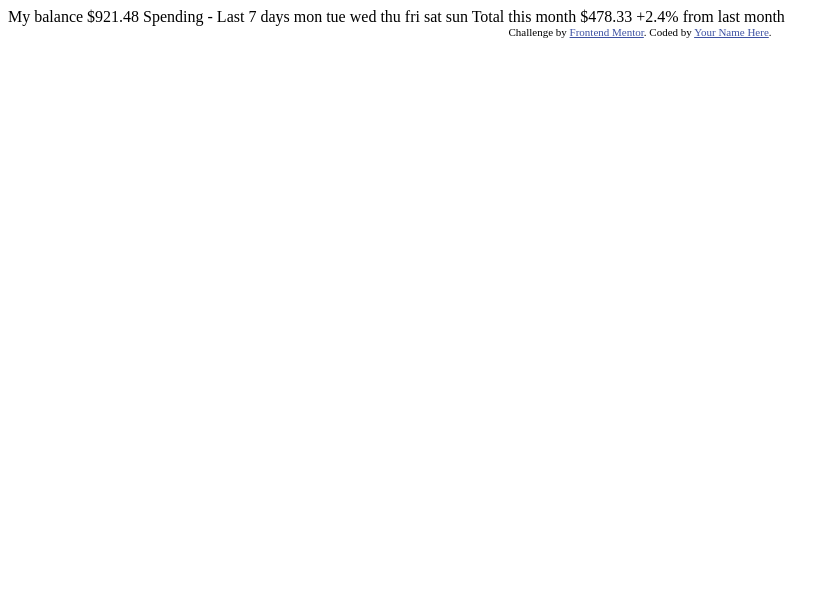
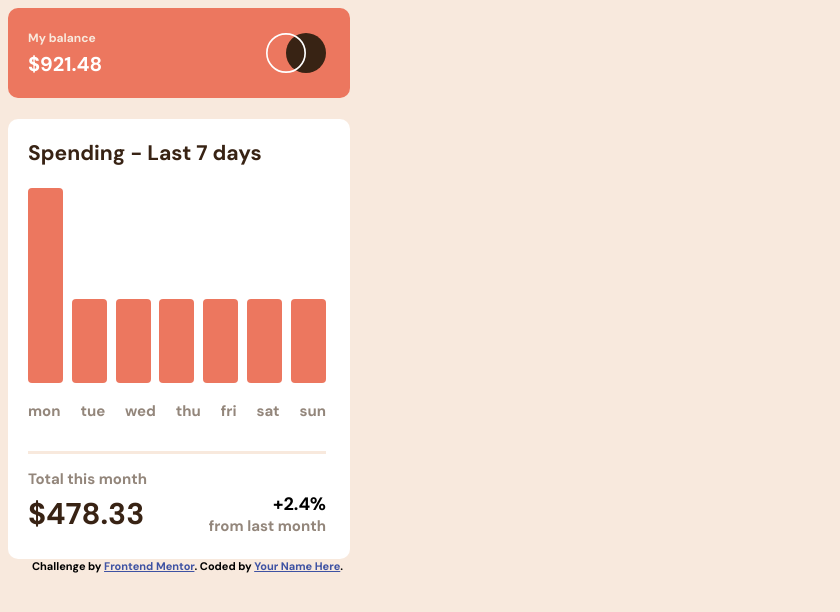
Before and after one commit to Tariqul-huda/Expense-chart-component, a plain HTML site: page index.html in a window 1280 px wide. Shown: the whole page, without its empty margins (0-840 px from the left). Drawn offline with Linux system fonts and the light colour scheme.

Commit message:
Second commit

```diff
--- /dev/null
+++ b/Script/script.js
@@ -0,0 +1,16 @@
+
+// expense-chart-mon
+// expense-chart-tue
+// expense-chart-wed
+// expense-chart-thu
+// expense-chart-fri
+// expense-chart-sat
+// expense-chart-sung
+let days;
+let mon = document.getElementById('expense-chart-bar-mon');
+let tue = document.getElementById('expense-chart-bar-tue');
+let wed = document.getElementById('expense-chart-bar-wed');
+let thu = document.getElementById('expense-chart-bar-thu');
+let fri = document.getElementById('expense-chart-bar-fri');
+let sat = document.getElementById('expense-chart-bar-sat');
+let sun = document.getElementById('expense-chart-bar-sun');
--- /dev/null
+++ b/Style/style.css
@@ -0,0 +1,152 @@
+:root{
+    --color-soft-red:hsl(10, 79%, 65%);
+    --color-cyan:hsl(186, 34%, 60%);
+    --color-dark-brown:hsl(25, 47%, 15%);
+    --color-medium-brown:hsl(28, 10%, 53%);
+    --color-cream:hsl(27, 66%, 92%);
+    --color-very-pale-orange:hsl(33, 100%, 98%);
+
+}
+*{
+    box-sizing: border-box;
+}
+/* For Mobile  */
+html{
+    width:375px;
+
+}
+body{
+    font-family: 'DM Sans', sans-serif;
+    font-size:18px;
+    background-color: var(--color-cream);
+}
+ul{
+    list-style-type: none;
+
+}
+li{
+    display: inline-block;
+}
+p{
+    margin-bottom: 0;
+    color:var(--color-medium-brown);
+}
+/* Grid  */
+.grid{
+    display: grid;
+}
+.grid--1x2{
+    grid-template-columns: repeat(2,1fr);
+}
+/* Flexbox */
+.flex{
+    display: flex;
+}
+.flex-bottom{
+    align-items: flex-end;
+    justify-content: space-between;
+}
+.expense{
+    width:342px;
+}
+/* Expense balance first part */
+.expense-balance{
+    height: 90px;
+    width:inherit;
+    border-radius: 10px;
+}
+.expense-balance-status{
+    align-self: center;
+}
+.expense-balance-status-amount{
+    margin-top: 5px;
+    font-size: 20px;
+
+}
+.expense-balance-container{
+    width:298px;
+    height: inherit;
+    margin-left:20px;
+}
+.expense-balance-title{
+    font-size: 12px;
+    font-weight: 700;
+    margin-top:0;
+    color:var(--color-cream)
+
+}
+.expense-balance-bg--orange{
+    background-color: var(--color-soft-red);
+}
+.expense-balance-logo{
+    justify-self: end;
+    align-self: center;
+    height:60px;
+    width:60px;
+}
+.font-white{
+    color:white;
+}
+/* Expense Chart section  */
+.expense-chart-container{
+    background-color: white;
+    border-radius: 10px;
+}
+.expense-chart{
+    min-height:355px;
+    width: 298px;
+    margin-left:20px;
+}
+.expense-chart-day{
+    color:var(--color-medium-brown);
+}
+.expense-chart__header{
+    padding-top: 20px;
+    color:var(--color-dark-brown)
+}
+/* Expense chart bar */
+.expense-chart-bar__section{
+
+    height: 195px;
+    padding-left:0px;
+}
+.expense-chart-bar{
+    /* border:1px solid red; */
+    width:35px;
+    height: 43%;
+    flex-wrap: nowrap;
+    border-radius: 4px;
+    background-color: var(--color-soft-red);
+}
+#expense-chart-bar-mon{
+    height:100%;
+}
+/* Expense chart day  */
+.expense-chart-day{
+    padding-left:0;
+    width:298px;
+    font-size:smaller;
+    padding-bottom:30px;
+    border-bottom: 3px solid var(--color-cream);
+}
+/* .expense Chart per month amount  */
+.expense-balance-total{
+    font-size: 15px;
+    margin-top: 0;
+}
+.expense-balance-amount{
+    margin-top: 5px;
+    font-size: 30px;
+    color:var(--color-dark-brown)
+}
+/* expense chart per month amount 2nd part  */
+.expense-balance--2{
+    justify-self: end;
+    align-self: center;
+}
+.expense-balance-percentage{
+    text-align: end;
+}
+/* For Mobile end*/
+
+/* Desktop Start */
--- a/index.html
+++ b/index.html
@@ -5,6 +5,16 @@
   <meta name="viewport" content="width=device-width, initial-scale=1.0"> <!-- displays site properly based on user's device -->
 
   <link rel="icon" type="image/png" sizes="32x32" href="./images/favicon-32x32.png">
+  <!-- Adding font styles  -->
+  <link rel="preconnect" href="https://fonts.googleapis.com">
+<link rel="preconnect" href="https://fonts.gstatic.com" crossorigin>
+<link href="https://fonts.googleapis.com/css2?family=DM+Sans:ital,wght@0,700;1,400&display=swap" rel="stylesheet">
+
+  <!-- Adding style sheet  -->
+  <link rel="stylesheet" href="Style/style.css">
+  <!-- Adding Script  -->
+  <script type ="text/javascript" src="data.json" defer></script>
+  <script type ="module" src="Script/script.js" defer></script>
 
   <title>Frontend Mentor | Expenses chart component</title>
 
@@ -16,24 +26,52 @@
 </head>
 <body>
 
-  My balance
-  $921.48
-
-  Spending - Last 7 days
-
-  mon
-  tue
-  wed
-  thu
-  fri
-  sat
-  sun
-
-  Total this month
-  $478.33
-
-  +2.4%
-  from last month
+  <main class="expense">
+    <div class="expense-balance expense-balance-bg--orange expense-balance-border">
+      <div class="expense-balance-container grid grid--1x2">
+        <div class="expense-balance-status">
+          <p class="expense-balance-title">My balance</p>
+          <p class="expense-balance-status-amount font-white">$921.48</p>
+        </div>
+        <img class ="expense-balance-logo" src="images/logo.svg" alt="two circle logo">
+      </div>
+    </div>
+    <section class="expense-chart-container">
+      <div class="expense-chart">
+        <h3 class="expense-chart__header">Spending - Last 7 days</h3>
+        <div class="expense-chart-status">
+          <ul class="flex flex-bottom expense-chart-bar__section">
+            <li class="expense-chart-bar expense-chart-bar--active" id="expense-chart-bar-mon"></li>
+            <li class="expense-chart-bar expense-chart-bar--active" id="expense-chart-bar-tue"></li>
+            <li class="expense-chart-bar expense-chart-bar--active" id="expense-chart-bar-wed"></li>
+            <li class="expense-chart-bar expense-chart-bar--active" id="expense-chart-bar-thu"></li>
+            <li class="expense-chart-bar expense-chart-bar--active" id="expense-chart-bar-fri"></li>
+            <li class="expense-chart-bar expense-chart-bar--active" id="expense-chart-bar-sat"></li>
+            <li class="expense-chart-bar expense-chart-bar--active" id="expense-chart-bar-sun"></li>
+          </ul>
+          <ul class="flex flex-bottom expense-chart-day">
+            <li>mon</li>
+            <li>tue</li>
+            <li>wed</li>
+            <li>thu</li>
+            <li>fri</li>
+            <li>sat</li>
+            <li>sun</li>
+          </ul>
+        </div>
+        <div class="expense-balance grid grid--1x2">
+          <div class="expense-balance--1">
+            <p class="expense-balance-total">Total this month</p>
+            <p class="expense-balance-amount">$478.33</p>
+          </div>
+          <div class="expense-balance--2">
+            <div class="expense-balance-percentage">+2.4%</div>
+            <p class="expense-balance-total">from last month</p>
+          </div>
+        </div>
+      </div>
+    </section>
+  </main>
 
   <div class="attribution">
     Challenge by <a href="https://www.frontendmentor.io?ref=challenge" target="_blank">Frontend Mentor</a>.
```
